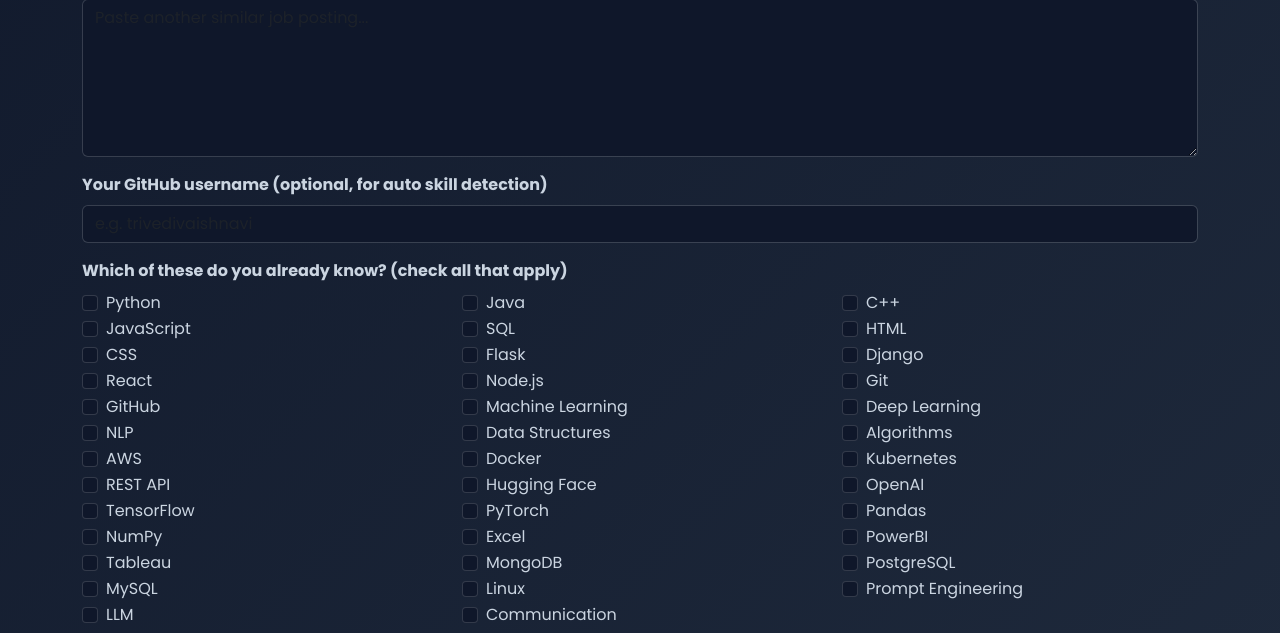
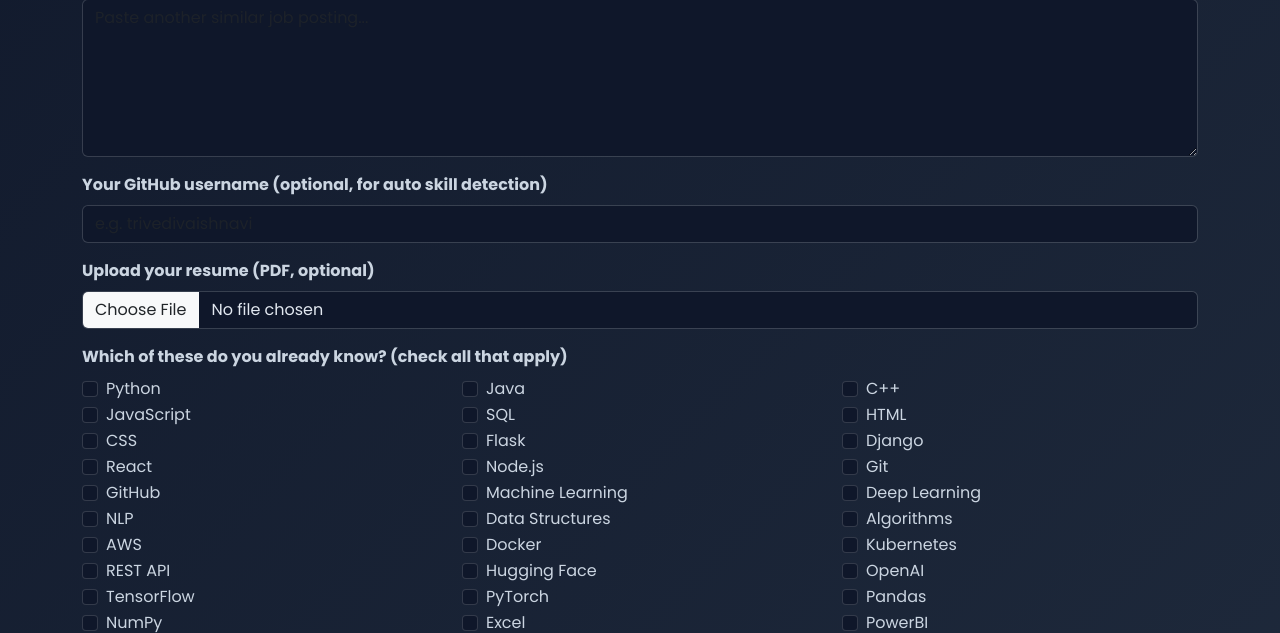
Before and after one commit to trivedivaishnavi/jd-to-roadmap-ai, a Flask app: page / in a window 1280 px wide. Shown: the part 634-1267 px from the top of the page. Run offline with Flask 3, Linux system fonts and the light colour scheme.

Commit message:
added resume upload and parsing for skill detection

```diff
--- a/app.py
+++ b/app.py
@@ -8,6 +8,7 @@ import requests
 from collections import Counter
 from huggingface_hub import InferenceClient
 import markdown
+import pdfplumber
 from skills_data import COMMON_SKILLS
 
 load_dotenv()
@@ -87,6 +88,20 @@ def get_github_skills(username):
     return list(detected)
 
 
+def extract_skills_from_resume(file):
+    try:
+        with pdfplumber.open(file) as pdf:
+            text = ""
+            for page in pdf.pages:
+                page_text = page.extract_text()
+                if page_text:
+                    text += page_text
+        return extract_skills(text)
+    except Exception as e:
+        print(f"Resume parsing error: {e}")
+        return []
+
+
 def generate_roadmap(missing_skills, weeks_available=6):
     if not missing_skills:
         return "You already know all the required skills — no roadmap needed! Focus on polishing your GitHub projects and LinkedIn profile instead."
@@ -131,8 +146,11 @@ def analyze():
     github_username = request.form.get('github_username', '').strip()
     manual_known = request.form.getlist('known_skills')
 
+    resume_file = request.files.get('resume_file')
+    resume_skills = extract_skills_from_resume(resume_file) if resume_file and resume_file.filename else []
+
     github_skills = get_github_skills(github_username) if github_username else []
-    known_skills = list(set(manual_known + github_skills))
+    known_skills = list(set(manual_known + github_skills + resume_skills))
 
     skill_frequency = extract_skills_with_frequency(jd_texts)
     found_skills = list(skill_frequency.keys())
@@ -161,6 +179,7 @@ def analyze():
         known_skills=known_skills,
         missing_skills=missing_skills,
         github_skills=github_skills,
+        resume_skills=resume_skills,
         num_jds=num_jds,
         roadmap=roadmap_html
     )
--- a/templates/home.html
+++ b/templates/home.html
@@ -3,7 +3,7 @@
 <h1 class="mb-3">Welcome to JD-to-Roadmap AI</h1>
 <p class="text-muted">Paste 1-3 job descriptions for the same type of role, then tell us what skills you already have.</p>
 
-<form action="/analyze" method="POST">
+<form action="/analyze" method="POST" enctype="multipart/form-data">
     <div class="mb-3">
         <label class="form-label fw-bold">Job Description 1</label>
         <textarea name="jd_text_1" class="form-control" rows="6" placeholder="Paste job description here..."></textarea>
@@ -22,6 +22,11 @@
         <input type="text" name="github_username" class="form-control" placeholder="e.g. trivedivaishnavi">
     </div>
 
+    <div class="mb-3">
+        <label class="form-label fw-bold">Upload your resume (PDF, optional)</label>
+        <input type="file" name="resume_file" class="form-control" accept=".pdf">
+    </div>
+
     <label class="form-label fw-bold">Which of these do you already know? (check all that apply)</label>
     <div class="row mb-3">
         {% for skill in all_skills %}
```
Also changed, not shown: Progress.md (+2 -0 lines), templates/result.html (+12 -0 lines), instance/users.db.
